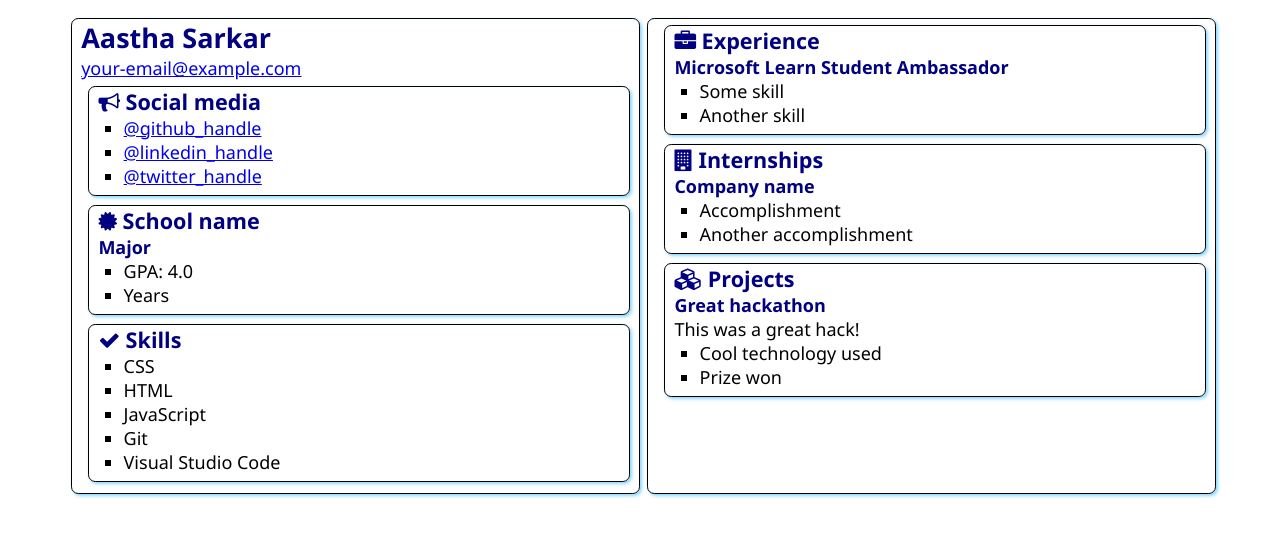
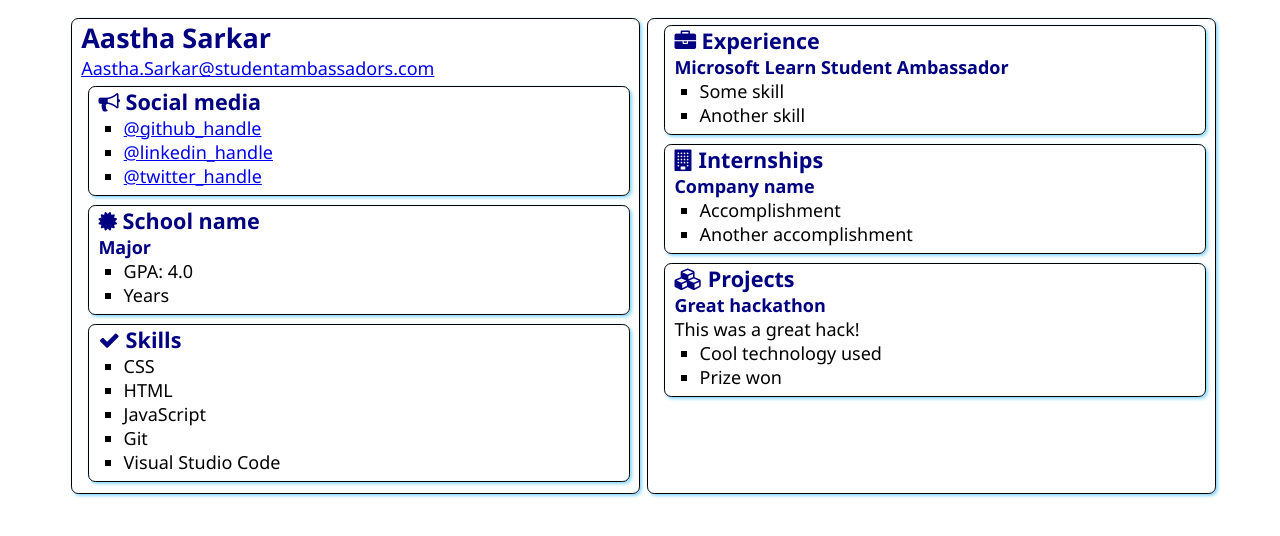
Before and after one commit to aastha432/Ambassador-SWA-Pilot, a plain HTML site: page src/index.html in a window 1280 px wide. Drawn offline with Linux system fonts and the light colour scheme.

Commit message:
Email changed

```diff
--- a/src/index.html
+++ b/src/index.html
@@ -13,7 +13,7 @@
     <main>
         <article class="box">
             <h1>Aastha Sarkar</h1>
-            <div><a href="Aastha.Sarkar@studentambassadors.com">your-email@example.com</a></div>
+            <div><a href="Aastha.Sarkar@studentambassadors.com">Aastha.Sarkar@studentambassadors.com</a></div>
 
             <section class="box">
                 <h2>
```
